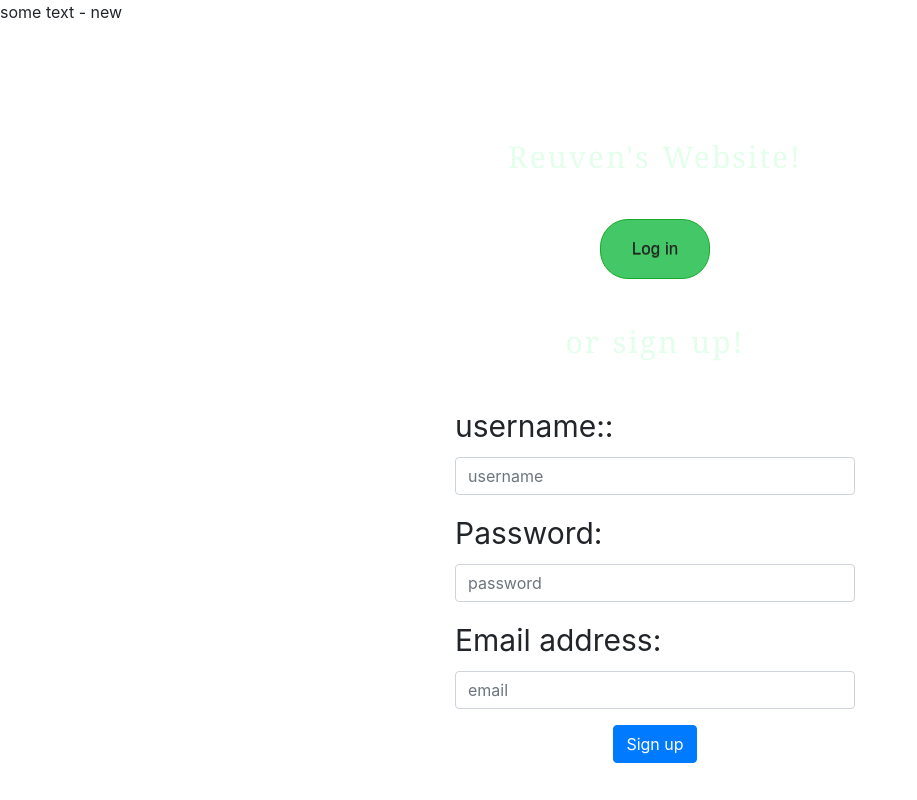
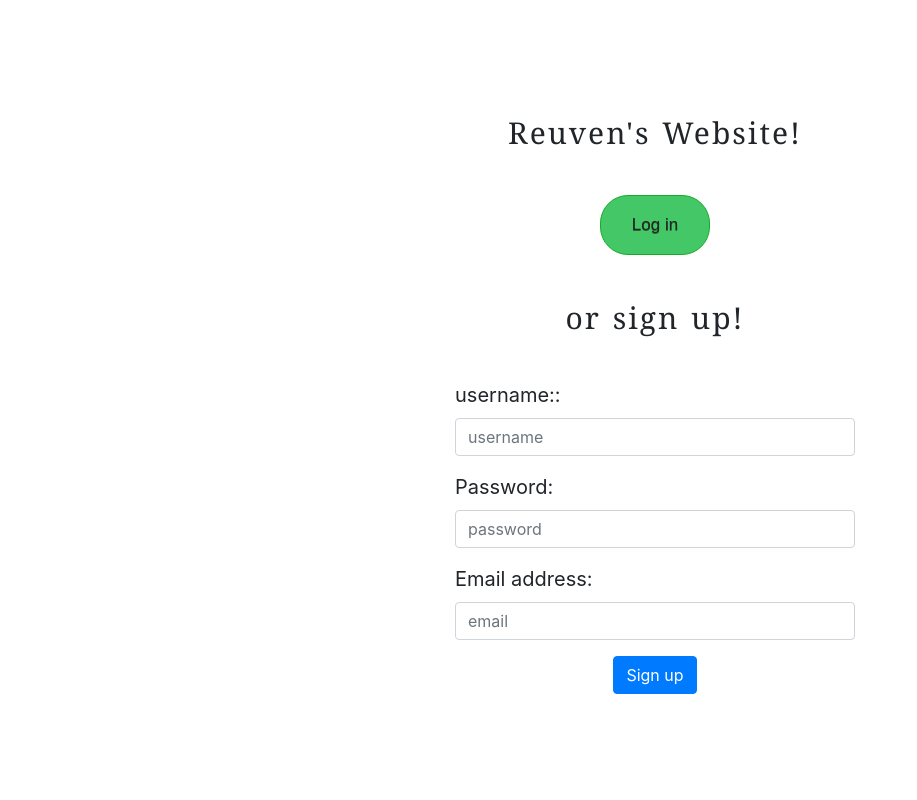
Before and after one commit to reuvenz1993/reuvenz-flask, a Flask app: page / in a window 1280 px wide. Shown: the whole page, without its empty margins (0-917 px from the left). Run offline with Flask 2, Linux system fonts and the light colour scheme; some libraries are stand-ins or nearby versions.

Commit message:
--- Auto-Git Commit ---

```diff
--- a/templates/home.html
+++ b/templates/home.html
@@ -57,7 +57,6 @@
     font-size: 30px;
     letter-spacing: 2px;
     word-spacing: 2px;
-    color: #E3FFEB;
     font-weight: normal;
     text-decoration: none;
     font-style: normal;
@@ -65,14 +64,13 @@
     text-transform: none;
     }
 
-    #sl { font-size: 30px;}
+    #sl { font-size: 20px;}
 
     #show_SignUp_form { display: none;}
 
     </style>
   </head>
   <body>
-  <p> some text - new </p>
     <div class="container">
 <div class="home">
 
```
